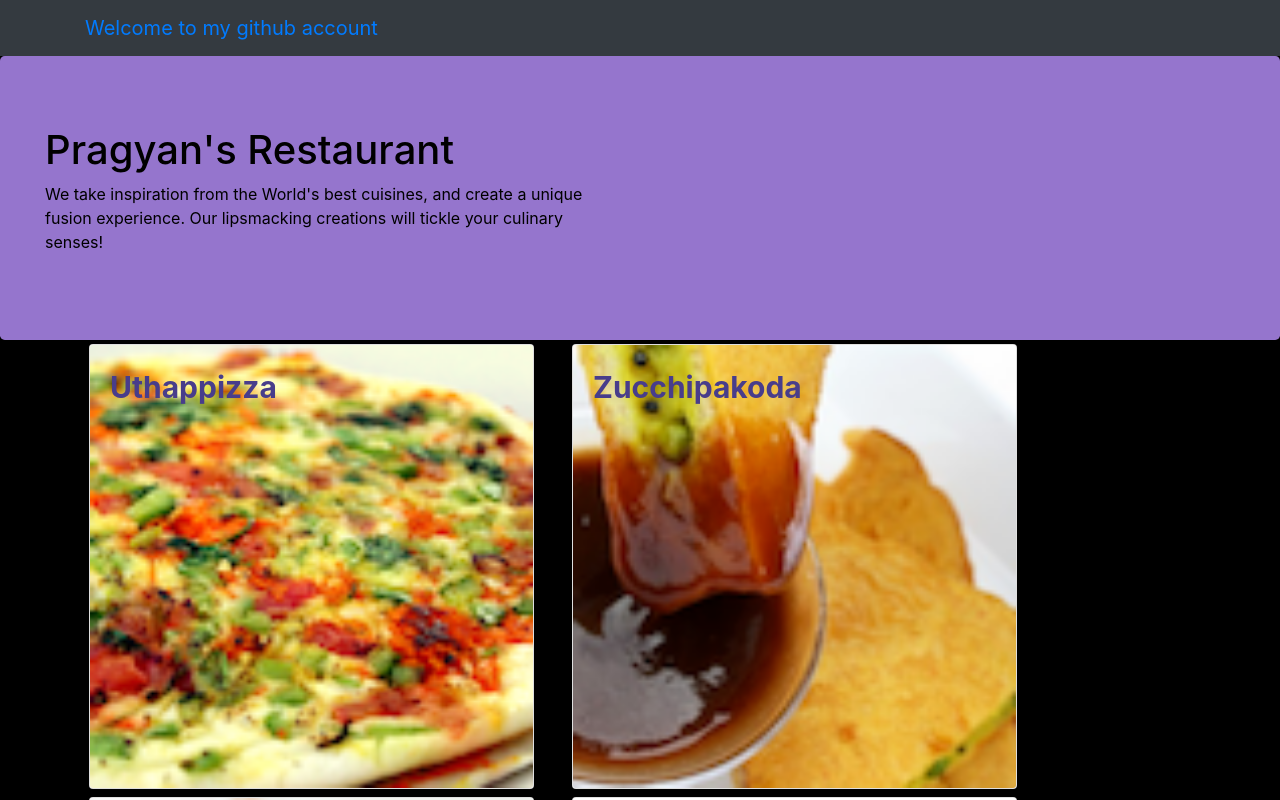
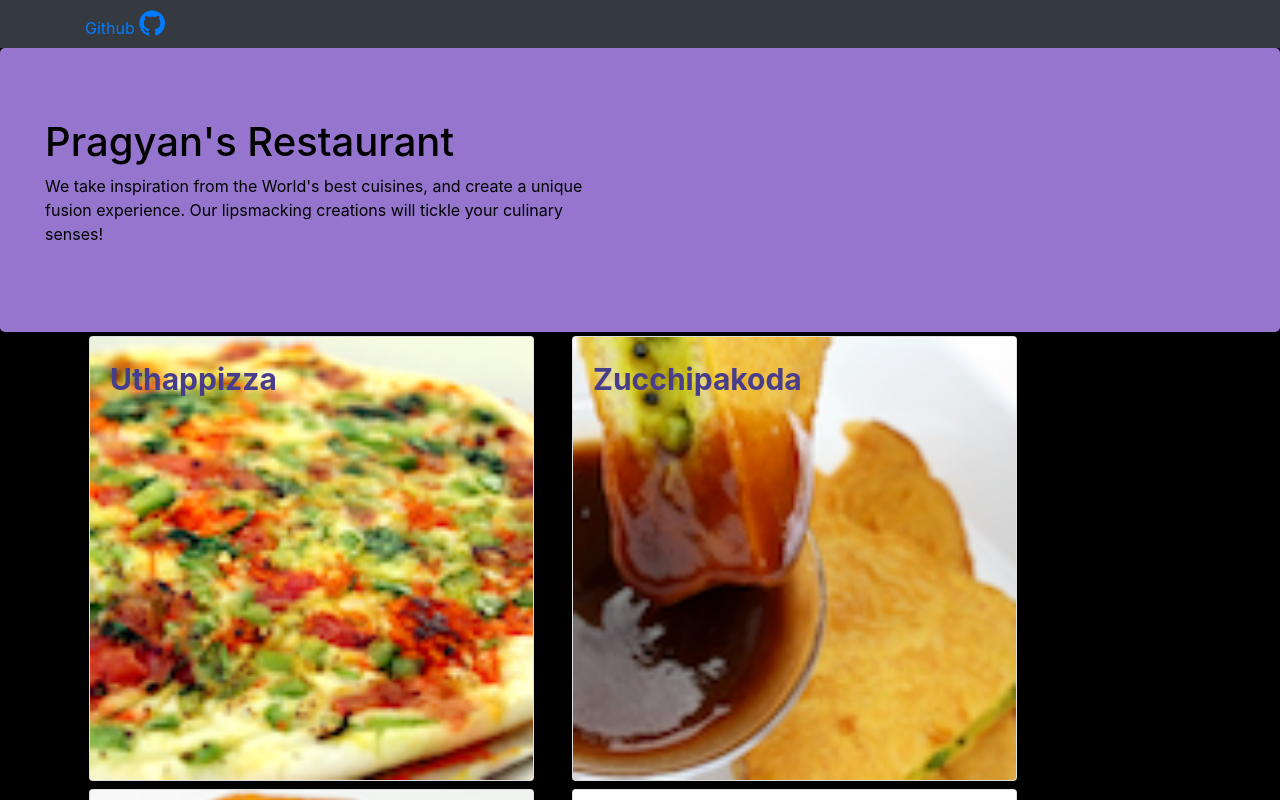
Before and after one commit to biswa7064/coursera-react-app, a React (Create React App) app: page / in a window 1280 px wide. Shown: the top 800 px of the page. Built offline with nearby package versions, Linux system fonts and the light colour scheme.

Commit message:
Adding github icon on Navbar

```diff
--- a/src/components/HeaderComponent.js
+++ b/src/components/HeaderComponent.js
@@ -7,8 +7,18 @@ class Header extends Component{
         return(
             <React.Fragment>
                 <Navbar  color = "dark">
+
                     <div className = "container">
-                        <NavbarBrand href = "https://github.com/biswa7064/coursera-react-app">Welcome to my github account</NavbarBrand>
+                    {/* Adding github link in both style*/}
+
+
+                    {/* <a class="btn btn-social-icon btn-github">
+                        <span class="fa fa-github"></span>
+                    </a>                                 */}
+
+
+                    <a href= "https://github.com/biswa7064/coursera-react-app" style = {{textDecoration :'none'}}>Github <i class = "fa fa-github" style = {{fontSize:'30px'}}></i></a>
+
 
                     </div>
                 </Navbar>
```
